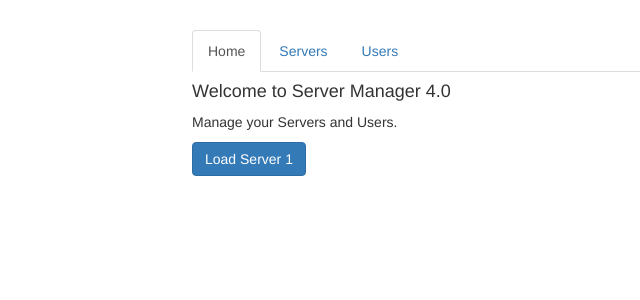
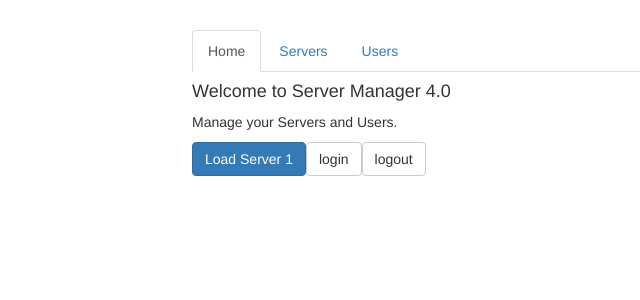
Before and after one commit to Munalula-Sikazwe/Angular-routing-app, an Angular app: page / in a window 1280 px wide. Shown: the top 300 px of the page, without its empty margins (73-713 px from the left). Built offline with nearby package versions, Linux system fonts and the light colour scheme.

Commit message:
Implemented false login to test the functionality of the auth guard service . I must say it works pretty good .

```diff
--- a/src/app/home/home.component.html
+++ b/src/app/home/home.component.html
@@ -1,3 +1,5 @@
 <h4>Welcome to Server Manager 4.0</h4>
 <p>Manage your Servers and Users.</p>
 <button class="btn btn-primary" (click)="onLoadServers(1)"> Load Server 1 </button>
+<button class="btn btn-default" (click)="onLogin()">login</button>
+<button class="btn btn-default"(click)="onLogout()">logout</button>
--- a/src/app/home/home.component.ts
+++ b/src/app/home/home.component.ts
@@ -1,5 +1,6 @@
 import { Component, OnInit } from '@angular/core';
 import {Router} from "@angular/router";
+import {AuthService} from "../auth.service";
 
 @Component({
   selector: 'app-home',
@@ -8,7 +9,7 @@
 })
 export class HomeComponent implements OnInit {
 
-  constructor(private router:Router) { }
+  constructor(private router:Router,private authService:AuthService) { }
 
   ngOnInit() {
 
@@ -17,4 +18,10 @@
 
       this.router.navigate(['servers',id,'edit'],{queryParams:{allowEdit:'1'},fragment:'loading'});
     }
+    onLogin(){
+    this.authService.login();
+    }
+    onLogout(){
+    this.authService.logout();
+    }
 }
```
